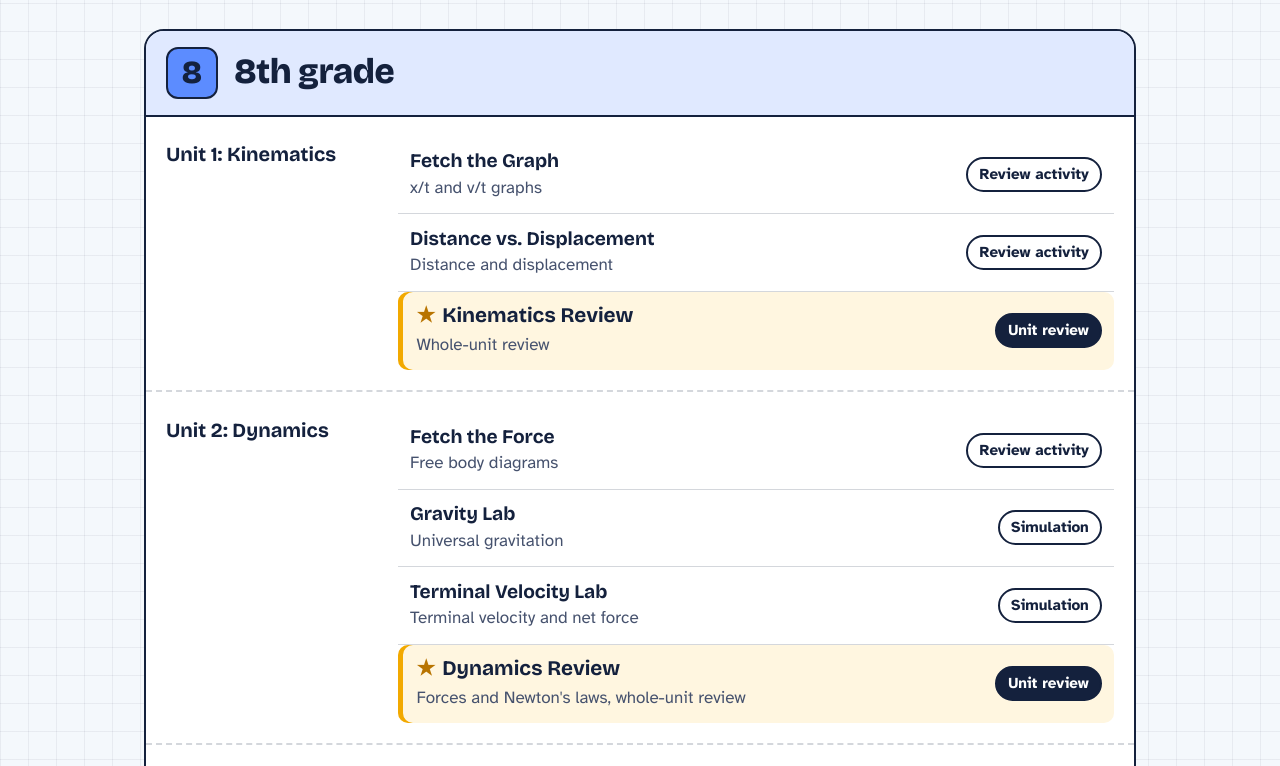
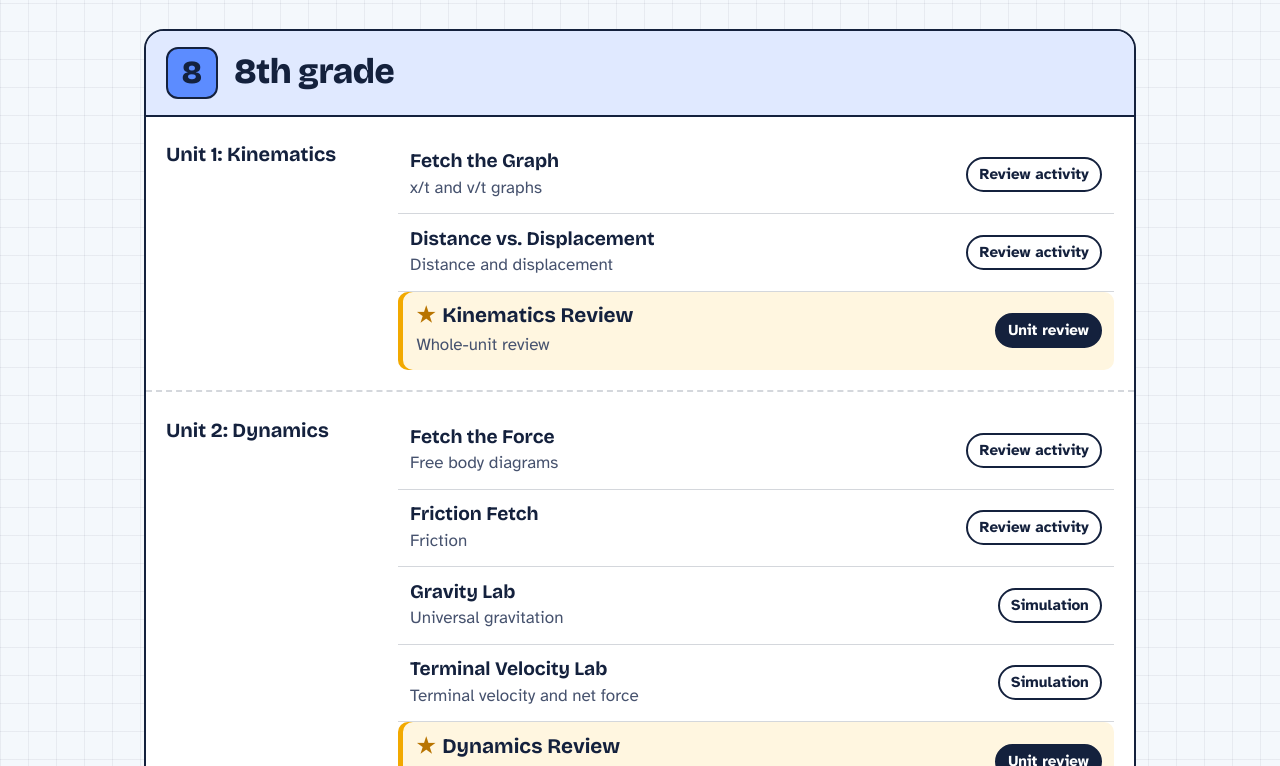
Before and after one commit to rward-prog/mr-ward-hub, a plain HTML site: page index.html in a window 1280 px wide. Shown: the part 1733-2499 px from the top of the page. Drawn offline with nearby package versions, Linux system fonts and the light colour scheme.

Commit message:
Update index.html

```diff
--- a/index.html
+++ b/index.html
@@ -441,6 +441,7 @@ const HUB = [
         name: "Unit 2: Dynamics",
         projects: [
           { title: "Fetch the Force", topic: "Free body diagrams", type: "Review activity", url: "https://fetch-the-force.vercel.app/" },
+          { title: "Friction Fetch", topic: "Friction", type: "Review activity", url: "https://friction-fetch.vercel.app/" },
           { title: "Gravity Lab", topic: "Universal gravitation", type: "Simulation", url: "https://universal-gravity-sim.vercel.app/" },
           { title: "Terminal Velocity Lab", topic: "Terminal velocity and net force", type: "Simulation", url: "https://terminal-velocity-practice.vercel.app/" },
           { title: "Dynamics Review", topic: "Forces and Newton's laws, whole-unit review", type: "Unit review", url: "https://8th-grade-unit-2review-sitefull.vercel.app/8/forces/" }
```
